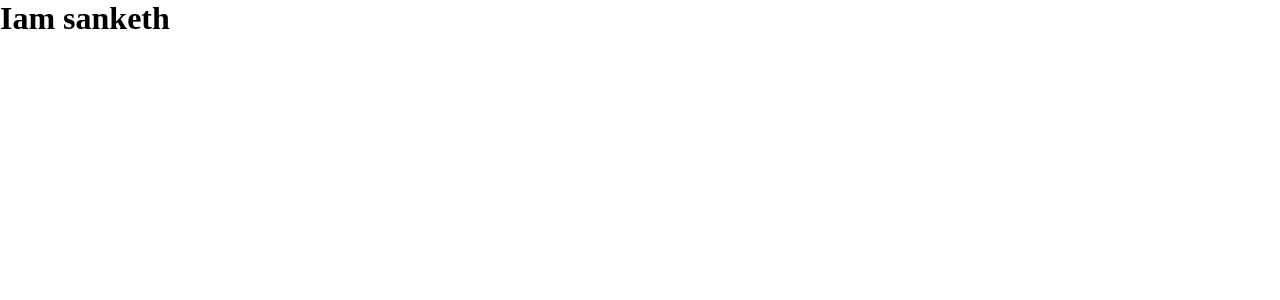
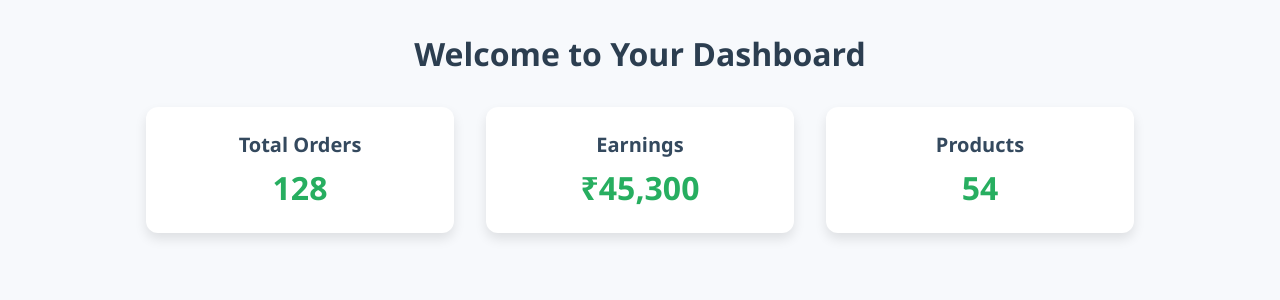
Before and after one commit to Shashidharak89/E-COMMERCE-MERN, a React (Vite) app: page / in a window 1280 px wide. Shown: the top 300 px of the page. Built offline with nearby package versions, Linux system fonts and the light colour scheme.

Commit message:
dashboard creation

```diff
--- a/src/App.jsx
+++ b/src/App.jsx
@@ -1,3 +1,4 @@
+import Dashboard from "./components/Dashboard"
 
 
 function App() {
@@ -5,8 +6,7 @@ function App() {
 
   return (
     <>
-
-      <h1>Iam sanketh</h1>
+      <Dashboard />
     </>
   )
 }
--- /dev/null
+++ b/src/components/Dashboard.jsx
@@ -0,0 +1,31 @@
+// src/components/Dashboard.jsx
+
+import React from 'react';
+import './styles/Dashboard.css';
+
+const Dashboard = () => {
+  return (
+    <div className="dashboard-container">
+      <h1 className="dashboard-title">Welcome to Your Dashboard</h1>
+
+      <div className="dashboard-cards">
+        <div className="dashboard-card">
+          <h2 className="dashboard-card-title">Total Orders</h2>
+          <p className="dashboard-card-value">128</p>
+        </div>
+
+        <div className="dashboard-card">
+          <h2 className="dashboard-card-title">Earnings</h2>
+          <p className="dashboard-card-value">₹45,300</p>
+        </div>
+
+        <div className="dashboard-card">
+          <h2 className="dashboard-card-title">Products</h2>
+          <p className="dashboard-card-value">54</p>
+        </div>
+      </div>
+    </div>
+  );
+};
+
+export default Dashboard;
--- /dev/null
+++ b/src/components/styles/Dashboard.css
@@ -0,0 +1,48 @@
+/* src/components/dashboard.css */
+
+.dashboard-container {
+  background-color: #f7f9fc;
+  padding: 2rem;
+  min-height: 100vh;
+  font-family: 'Segoe UI', Tahoma, Geneva, Verdana, sans-serif;
+}
+
+.dashboard-title {
+  font-size: 2rem;
+  color: #2c3e50;
+  text-align: center;
+  margin-bottom: 2rem;
+}
+
+.dashboard-cards {
+  display: flex;
+  gap: 2rem;
+  justify-content: center;
+  flex-wrap: wrap;
+}
+
+.dashboard-card {
+  background-color: #ffffff;
+  border-radius: 12px;
+  box-shadow: 0 6px 12px rgba(0, 0, 0, 0.1);
+  padding: 1.5rem;
+  width: 260px;
+  text-align: center;
+  transition: transform 0.3s ease;
+}
+
+.dashboard-card:hover {
+  transform: translateY(-5px);
+}
+
+.dashboard-card-title {
+  font-size: 1.25rem;
+  color: #34495e;
+  margin-bottom: 0.5rem;
+}
+
+.dashboard-card-value {
+  font-size: 2rem;
+  font-weight: bold;
+  color: #27ae60;
+}
```
